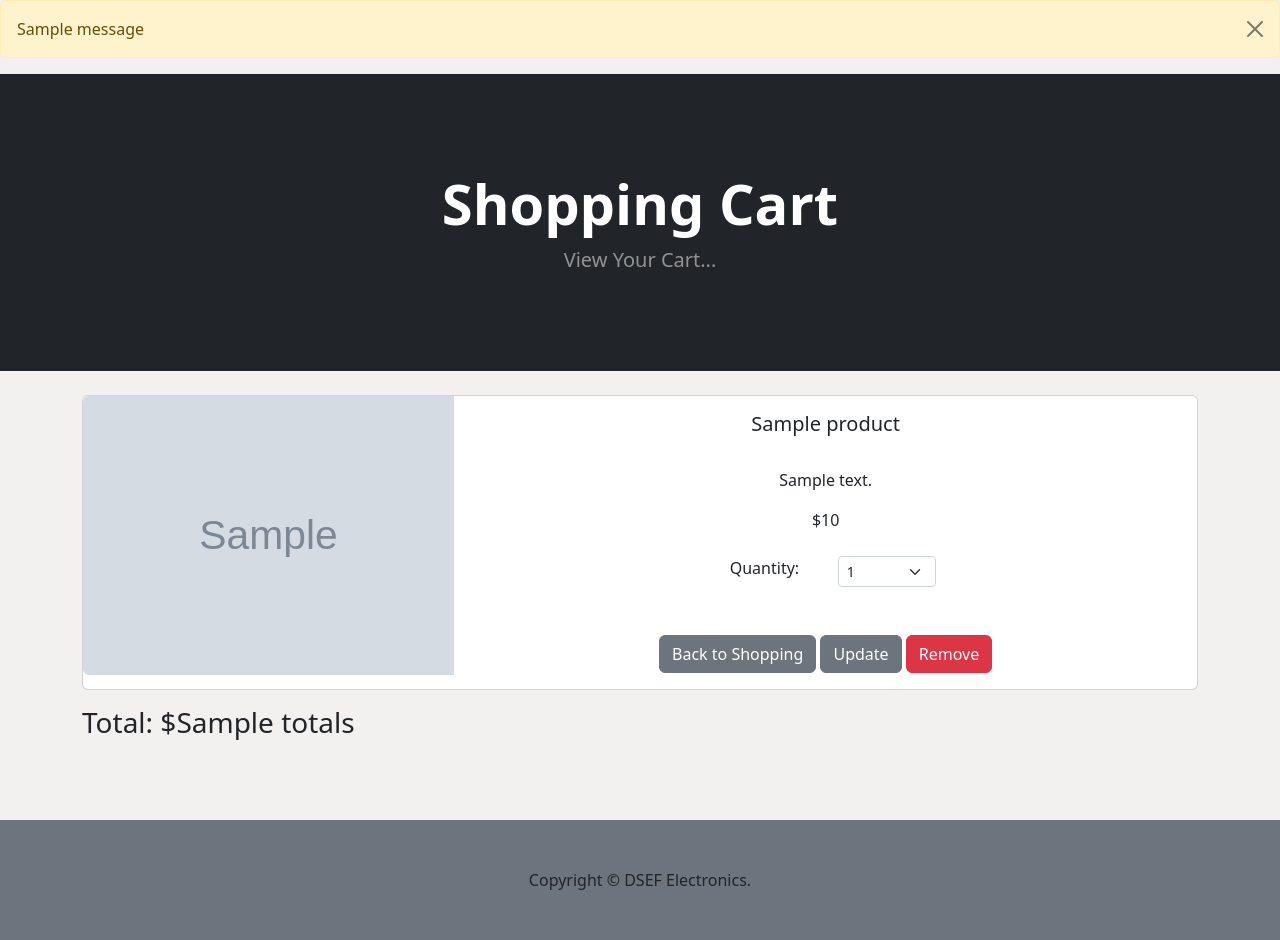
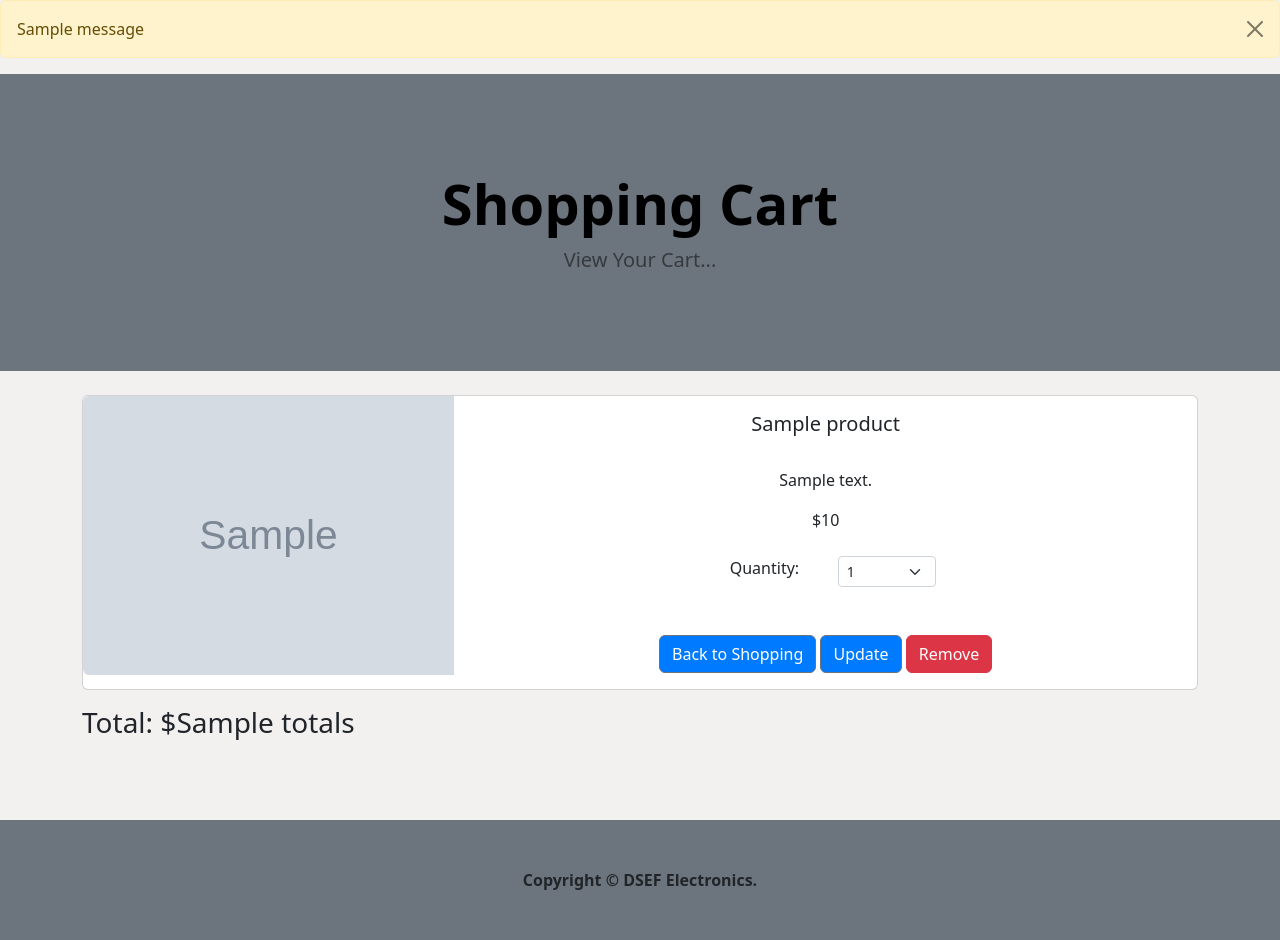
Before and after one commit to Mounia-dhb/Flowers-Project, a Django app: template cart/templates/cart_summary.html in a window 1280 px wide. Shown: the part 56-996 px from the top of the page. Run offline with Django 4.2, Linux system fonts and the light colour scheme; the template is opened without the code that fills it: most values are stand-ins (such as "Sample title", 1, 10 or a date in 2020); grey boxes marked "Sample" are stand-in pictures; one stand-in notice (Sample message) is shown; some libraries are stand-ins or nearby versions.

Commit message:
made some visual changes

```diff
--- a/cart/templates/cart_summary.html
+++ b/cart/templates/cart_summary.html
@@ -4,11 +4,11 @@
 {% block content %}
 
         <!-- Header-->
-        <header class="bg-dark py-5">
+        <header class="py-5 bg-secondary">
             <div class="container px-4 px-lg-5 my-5">
                 <div class="text-center text-white">
-                    <h1 class="display-4 fw-bolder">Shopping Cart</h1>
-                    <p class="lead fw-normal text-white-50 mb-0">View Your Cart...</p>
+                    <h1 class="display-4 fw-bolder text-black">Shopping Cart</h1>
+                    <p class="lead fw-normal text-black-50 mb-0">View Your Cart...</p>
                 </div>
             </div>
         </header>
@@ -71,9 +71,9 @@
                 </div>
             </div>
             <br/><br/>
-        <a href="{% url 'home'%}" class="btn btn-secondary">Back to Shopping</a>
-        <button type="button" data-index="{{product.id}}" class="btn btn-secondary update-cart">Update</button>
-        <button type="button" data-index="{{product.id}}" class="btn btn-danger delete-product">Remove</button>
+        <a href="{% url 'home'%}" class="btn btn-secondary" style="background-color: #007bff;">Back to Shopping</a>
+        <button type="button" data-index="{{product.id}}" class="btn btn-secondary update-cart" style="background-color: #007bff;">Update</button>
+        <button type="button" data-index="{{product.id}}" class="btn btn-danger delete-product" >Remove</button>
 
     </center>
       </div>
--- a/store/templates/about.html
+++ b/store/templates/about.html
@@ -4,9 +4,9 @@
 <!-- Header-->
         <header class="py-5 bg-secondary">
             <div class="container px-4 px-lg-5 my-5">
-                <div class="text-center text-white">
+                <div class="text-center text-black">
                     <h1 class="display-4 fw-bolder">About Us...</h1>
-                    <p class="lead fw-normal text-white-50 mb-0">Welcome to our Ecommerce Project</p>
+                    <p class="lead fw-normal text-black-50 mb-0">Welcome to our Ecommerce Project</p>
                 </div>
             </div>
         </header>
--- a/store/templates/base.html
+++ b/store/templates/base.html
@@ -37,7 +37,7 @@
         <!-- Footer-->
         <footer class="py-5 bg-secondary">
             <div class="container">
-                <p class="m-0 text-center text-dark">Copyright &copy; DSEF Electronics.</p>
+                <p class="m-0 text-center text-dark"style="font-weight: bold" >Copyright &copy; DSEF Electronics.</p>
             </div>
         </footer>
 
--- a/store/templates/category.html
+++ b/store/templates/category.html
@@ -6,11 +6,11 @@
         <!-- Header-->
         <header class="py-5 bg-secondary">
             <div class="container px-4 px-lg-5 my-5">
-                <div class="text-center text-white">
+                <div class="text-center text-black">
                     <h1 class="display-4 fw-bolder">
                     {{ category }}
                 </h1>
-                    <p class="lead fw-normal text-white-50 mb-0">Category Page</p>
+                    <p class="lead fw-normal text-black-50 mb-0">Category Page</p>
                 </div>
             </div>
         </header>
--- a/store/templates/home.html
+++ b/store/templates/home.html
@@ -46,7 +46,7 @@
         </div>
     </div> -->
     <div style="position: absolute; top: 55%; left: 50%; transform: translate(-50%, -50%); z-index: 100;">
-    <h1 style="color: rgb(0, 0, 0); display: inline-block;">All you need in one Place</h1>
+    <h1 style="color: rgb(0, 0, 0); display: inline-block;">Tech for Every Lifestyle !</h1>
 </div>
 
 
--- a/store/templates/navbar.html
+++ b/store/templates/navbar.html
@@ -2,7 +2,7 @@
 
 <nav class="navbar navbar-expand-lg navbar-light bg-light">
     <div class="container px-4 px-lg-5">
-        <a class="navbar-brand" href="{% url 'home' %}">DSEF Electronics</a>
+        <a class="navbar-brand"style="font-weight: 500" href="{% url 'home' %}">DSEF Electronics</a>
         <button class="navbar-toggler" type="button" data-bs-toggle="collapse" data-bs-target="#navbarSupportedContent"
             aria-controls="navbarSupportedContent" aria-expanded="false" aria-label="Toggle navigation"><span
                 class="navbar-toggler-icon"></span></button>
--- a/store/templates/product.html
+++ b/store/templates/product.html
@@ -53,8 +53,8 @@
                 </div>
             </div>
             <br/><br/>
-        <a href="{% url 'home'%}" class="btn btn-secondary">Back to Shopping</a>
-        <button type="button" value="{{ product.id }}" class="btn btn-secondary" id="add-cart">Add To Cart</button>
+        <a href="{% url 'home'%}" class="btn btn-secondary" style="background-color: #007bff;">Back to Shopping</a>
+        <button type="button" value="{{ product.id }}" class="btn btn-secondary" style="background-color: #007bff;" id="add-cart">Add To Cart</button>
 
     </center>
       </div>
@@ -72,7 +72,7 @@ $(document).on('click', '#add-cart', function(e){
     e.preventDefault();
     $.ajax({
         type: 'POST',
-        url: '{% url 'cart_add' %}',
+        url: '{% url 'cart_add' %} ,
         data: {
     product_id: $('#add-cart').val(),
     product_qty: $('#qty-cart option:selected').text(),
```
Also changed, not shown: store/templates/category_summary.html (+4 -4 lines), db.sqlite3.
